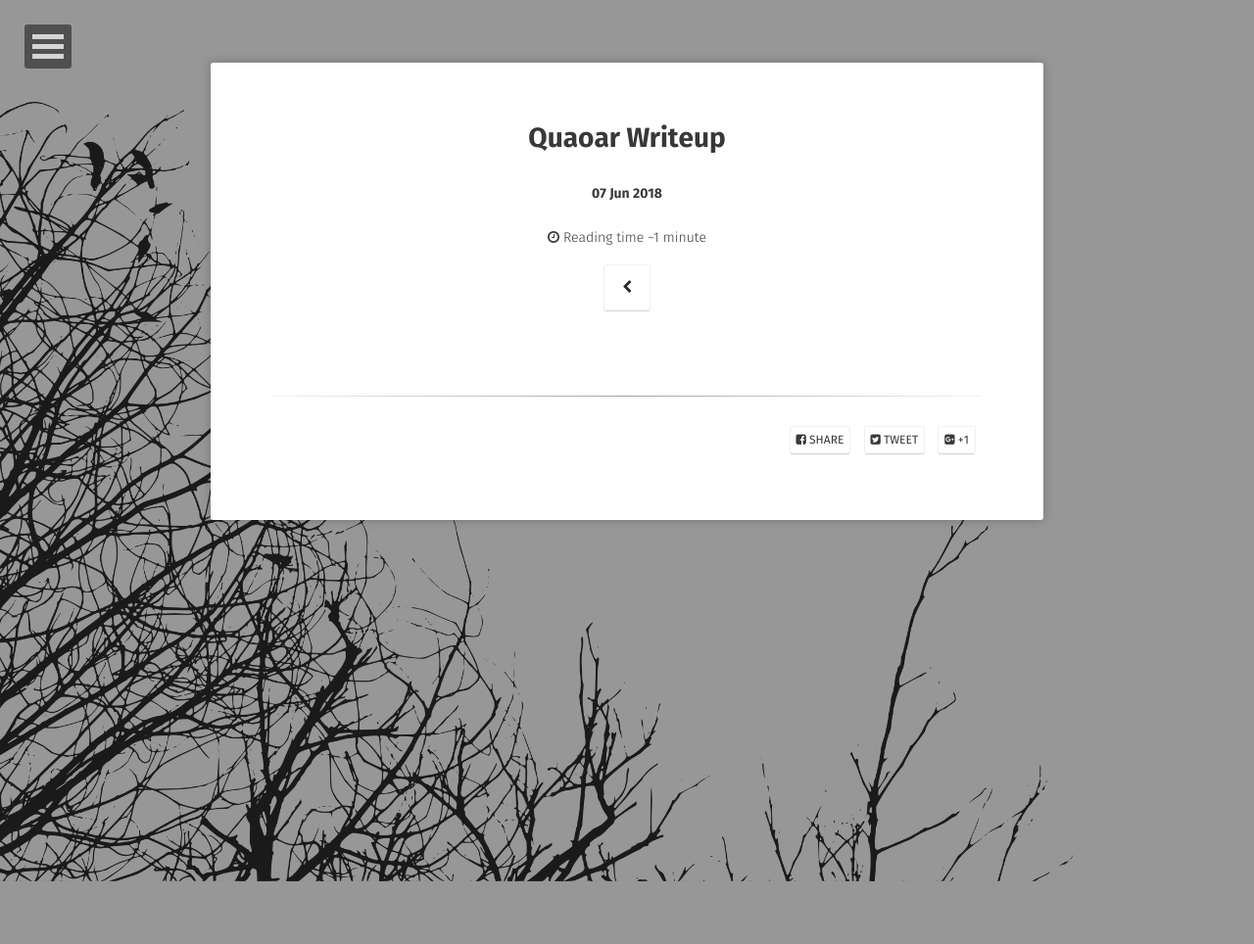
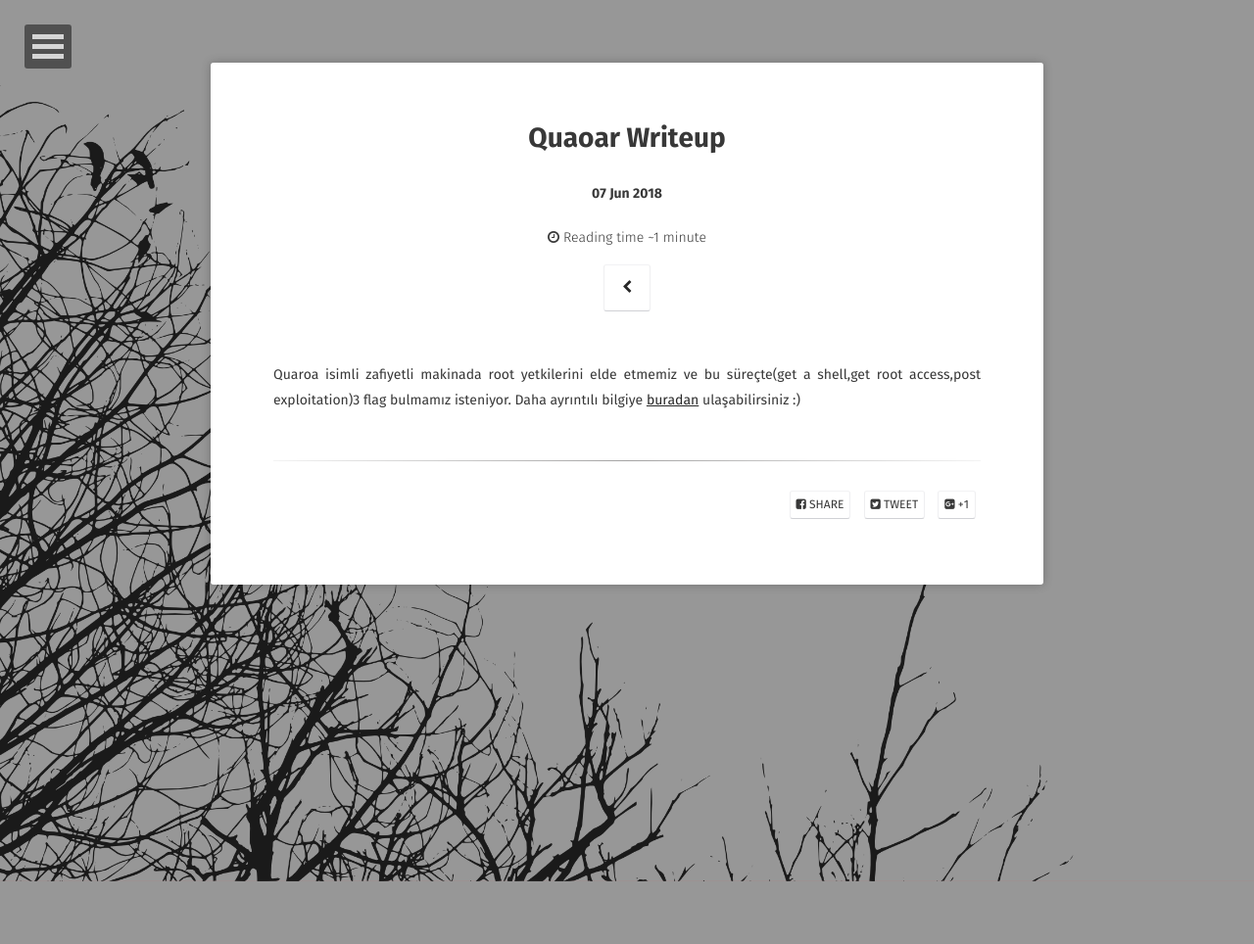
Before and after one commit to burcudemiralp/burcudemiralp.github.io, a Jekyll site: the page built from _posts/2018-06-07-Quaoar-Writeup.md, in a window 1280 px wide. Shown: the whole page at 98% size. Built offline with Jekyll 4.4.1, drawn with Linux system fonts in a browser that asks for light colours; some web fonts are replaced.

Commit message:
Update 2018-06-07-Quaoar-Writeup.md

```diff
--- a/_posts/2018-06-07-Quaoar-Writeup.md
+++ b/_posts/2018-06-07-Quaoar-Writeup.md
@@ -5,3 +5,4 @@ date: 2018-06-07
 excerpt: ""
 comments: false
 ---
+Quaroa isimli zafiyetli makinada root yetkilerini elde etmemiz ve bu süreçte(get a shell,get root access,post exploitation)3 flag bulmamız isteniyor. Daha ayrıntılı bilgiye [buradan](https://www.vulnhub.com/entry/hackfest2016-quaoar,180/) ulaşabilirsiniz :)
```
